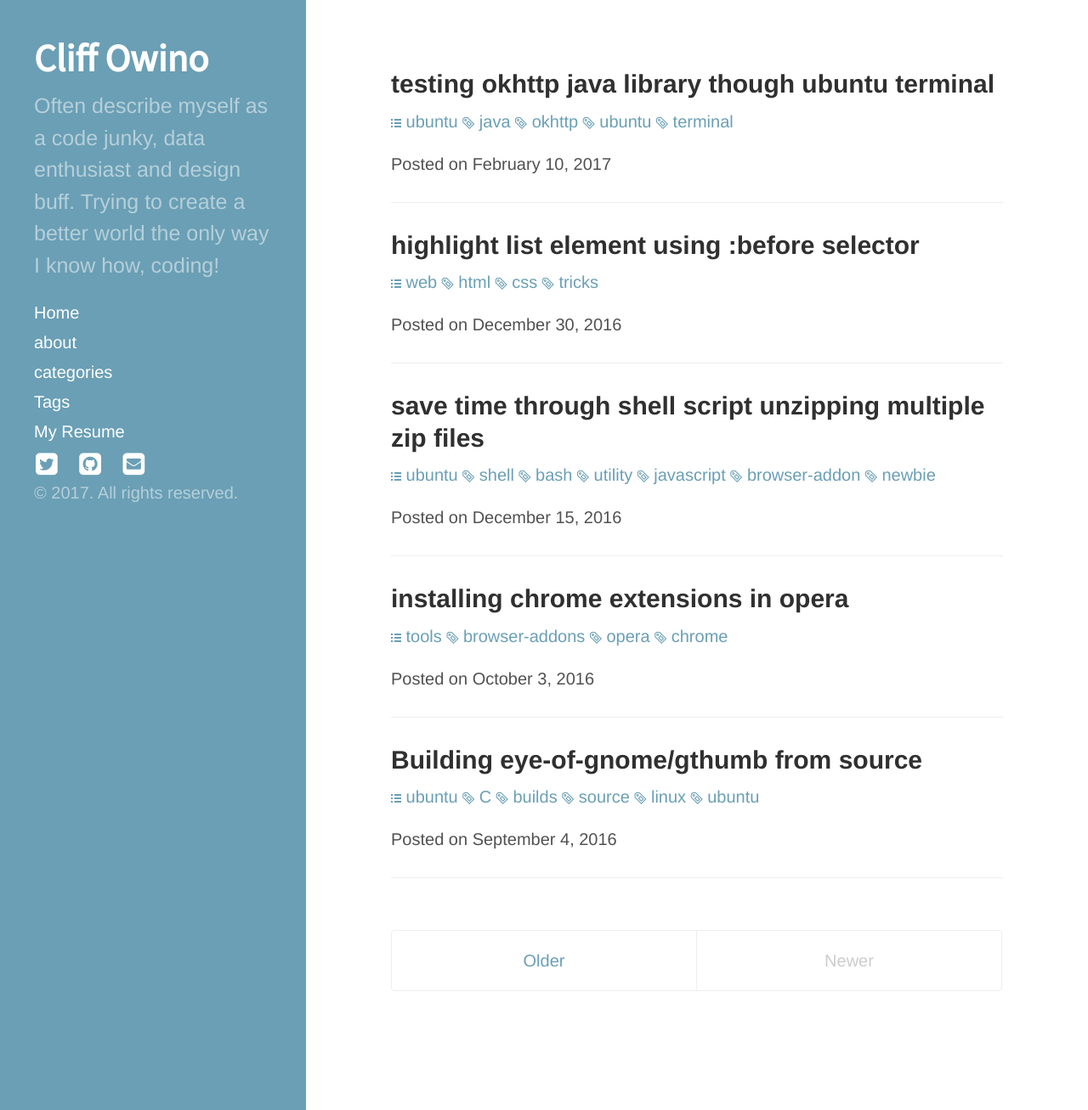
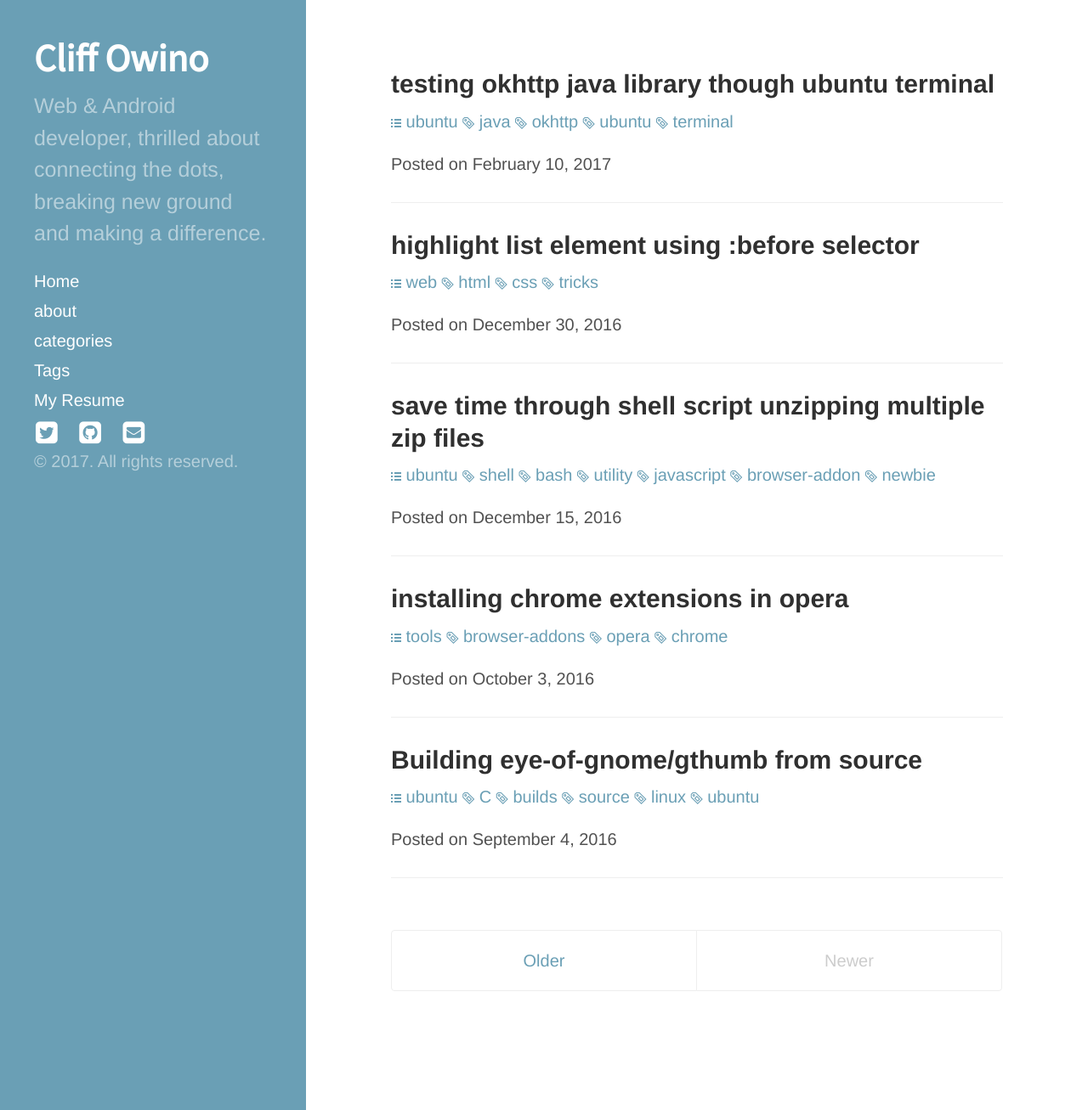
Before and after one commit to colleowino/colleowino.github.io, a Jekyll site: the page built from index.html, in a window 1280 px wide and 1307 px high. Shown: the whole window at 85% size. Built offline with Jekyll 4.4.1, drawn with Linux system fonts in a browser that asks for light colours; nearby versions of some CDN libraries; the list of posts is cut into pages by our own code; comment, search, counter and statistics services are not loaded.

Commit message:
better description

```diff
--- a/_config.yml
+++ b/_config.yml
@@ -1,7 +1,7 @@
 ## Site settings title: Kole
 description: > # this means to ignore newlines until "baseurl:"
-  Often  describe myself as a code junky, data enthusiast and design buff.
-  Trying to create a better world the only way I know how, coding!
+  Web & Android developer, thrilled about connecting the dots,
+  breaking new ground and making a difference.
 baseurl: "" # the subpath of your site, e.g. /blog/
 url: "http://colleowino.github.io"
 twitter_username: colleowino
```
